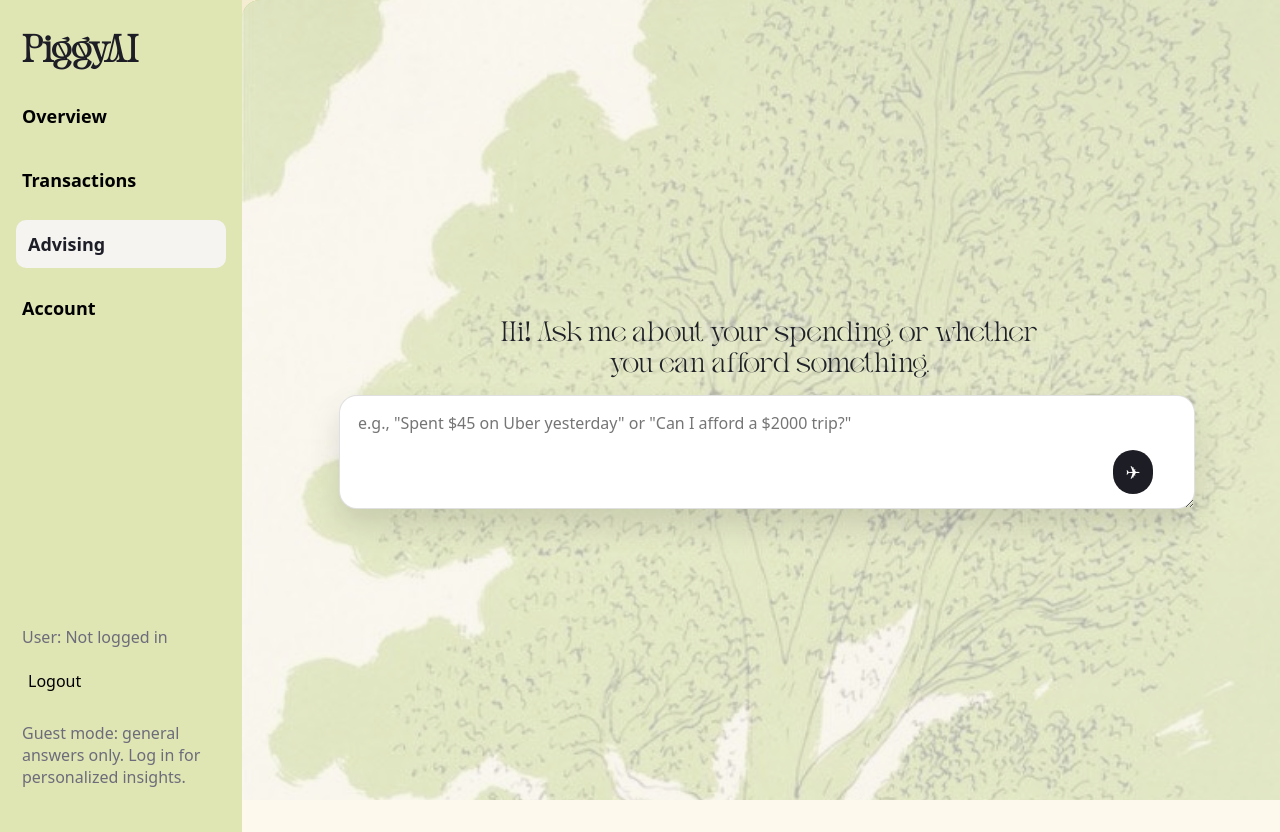
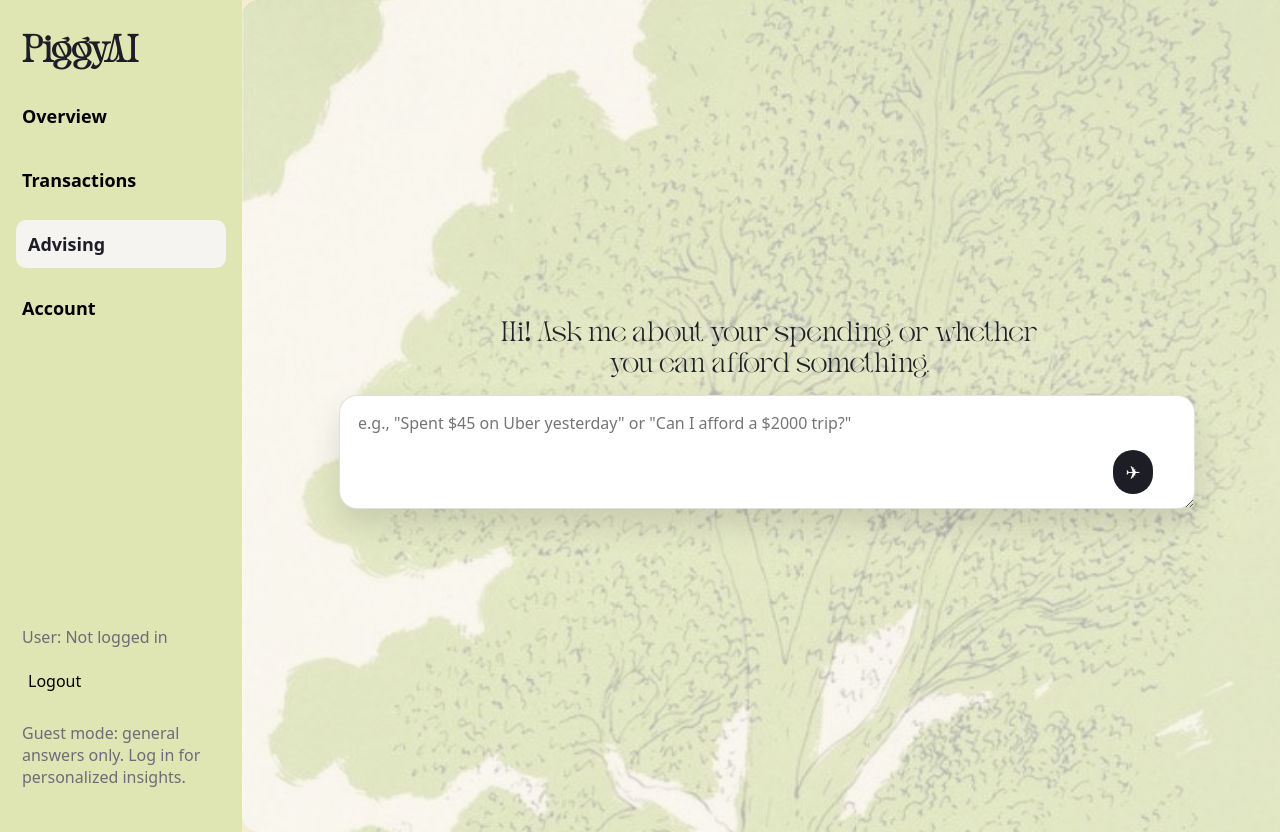
Before and after one commit to xinyu511/fin_brawl, a Next.js app in the folder web/: page /advising in a window 1280 px wide. Before the commit the page ends 800 px from the top, so only its background shows below. Built offline with nearby package versions, Linux system fonts and the light colour scheme.

Commit message:
add scrolling

```diff
--- a/web/app/globals.css
+++ b/web/app/globals.css
@@ -21,7 +21,7 @@ a { color: inherit; }
 .container { max-width: 960px; margin: 0 auto; padding: 24px; }
 .page { min-height: 100%; }
 .page-body { padding: 16px 16px 16px 0; width: 100%; }
-.page--dashboard { height: 100%; overflow: hidden; margin: 0; padding: 0; }
+.page--dashboard { min-height: 100%; overflow-y: auto; margin: 0; padding: 0; }
 .page--dashboard .page-body { padding: 0; margin: 0; width: 100vw; }
 .page--advising { background: #f5edd1; min-height: 100vh; }
 .page--advising .page-body { background: #f5edd1; }
```
